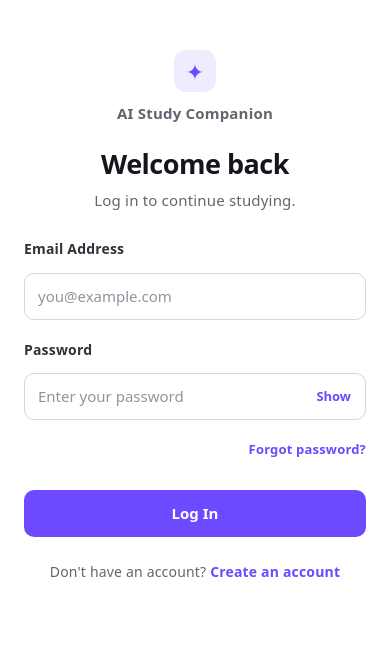
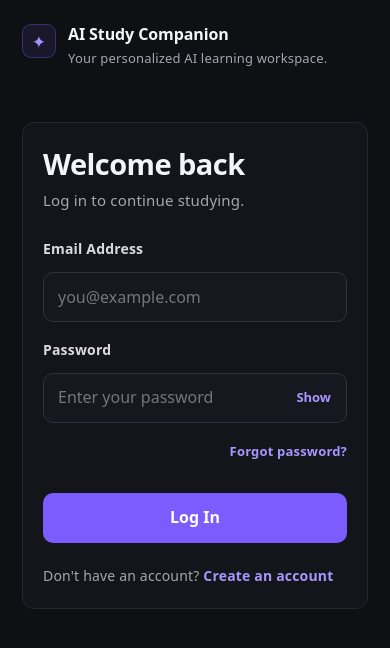
Before and after one commit to acev-0007/CPSC_491_Study_Companion, a React app in the folder frontend/: page /login in a window 390 px wide. Shown: the top 648 px of the page. Built offline with nearby package versions, Linux system fonts and the light colour scheme; the HTML template or start-up script is replaced by a standard one.

Commit message:
changed login style to match darker asthetic

```diff
--- a/frontend/src/index.css
+++ b/frontend/src/index.css
@@ -116,12 +116,11 @@ code {
   background: var(--code-bg);
 }
 
-
 /* =========================
    Authentication Pages
    ========================= */
-/* Keep auth styling scoped so other pages continue using
-   the shared root variables and application layout above. */
+/* Auth styles stay scoped to the Login/Register shell so the rest of
+   the application continues using the shared variables above. */
 #root:has(.auth-page) {
   width: 100%;
   max-width: none;
@@ -129,144 +128,179 @@ code {
 }
 
 .auth-page {
-  --auth-primary: #6d4aff;
-  --auth-primary-hover: #5b3ee6;
-  --auth-heading: #17151c;
-  --auth-text: #67636f;
-  --auth-label: #34313a;
-  --auth-input-border: #d8d5de;
-  --auth-placeholder: #96919d;
-  --auth-error: #b42318;
-  --auth-error-bg: #fff7f6;
-  --auth-error-border: #f4c7c3;
+  --auth-bg: #0f1014;
+  --auth-panel-surface: #14151a;
+  --auth-panel-border: #26272e;
+  --auth-surface: #17181f;
+  --auth-surface-hover: #1b1c24;
+  --auth-border: #30313a;
+  --auth-border-hover: #464854;
+  --auth-primary: #7c5cff;
+  --auth-primary-hover: #8a70ff;
+  --auth-primary-active: #6f52e5;
+  --auth-heading: #f5f4f8;
+  --auth-text: #a8a5b1;
+  --auth-label: #ddd9e3;
+  --auth-placeholder: #737581;
+  --auth-error: #ff9188;
+  --auth-error-bg: rgba(255, 99, 87, 0.08);
+  --auth-error-border: rgba(255, 145, 136, 0.3);
+  --auth-success: #7bd88f;
+  --auth-success-bg: rgba(123, 216, 143, 0.1);
 
+  position: relative;
   min-height: 100svh;
   width: 100%;
-  display: flex;
-  justify-content: center;
-  align-items: center;
-  padding: 40px 20px;
+  overflow: hidden;
   box-sizing: border-box;
-
-  color-scheme: light;
+  color-scheme: dark;
+  color: var(--auth-heading);
+  background: var(--auth-bg);
   font-family:
     system-ui,
     -apple-system,
     BlinkMacSystemFont,
     "Segoe UI",
     sans-serif;
-  color: var(--auth-heading);
-  background:
-    radial-gradient(
-      circle at top left,
-      rgba(124, 92, 255, 0.13),
-      transparent 34%
-    ),
-    radial-gradient(
-      circle at bottom right,
-      rgba(96, 165, 250, 0.1),
-      transparent 32%
-    ),
-    #f8f7fb;
 }
 
-.auth-card {
-  width: 100%;
-  max-width: 430px;
-  padding: 38px 38px 34px;
-  box-sizing: border-box;
-  background: rgba(255, 255, 255, 0.97);
-  border: 1px solid rgba(221, 218, 226, 0.9);
-  border-radius: 18px;
-  box-shadow: 0 16px 40px rgba(25, 20, 35, 0.07);
+.auth-brand {
+  position: absolute;
+  top: 36px;
+  left: 40px;
+  z-index: 1;
+  display: flex;
+  align-items: flex-start;
+  gap: 12px;
+  max-width: min(360px, calc(100% - 80px));
   text-align: left;
 }
 
-.auth-card-success {
-  text-align: center;
-}
-
-.auth-logo {
-  width: 42px;
-  height: 42px;
-  margin: 0 auto 12px;
-  display: flex;
-  justify-content: center;
-  align-items: center;
-  border-radius: 12px;
-  background: rgba(109, 74, 255, 0.1);
-  color: var(--auth-primary);
-  font-size: 22px;
+.auth-brand-mark {
+  flex: 0 0 auto;
+  display: grid;
+  place-items: center;
+  width: 34px;
+  height: 34px;
+  border: 1px solid rgba(124, 92, 255, 0.34);
+  border-radius: 10px;
+  background: rgba(124, 92, 255, 0.1);
+  color: #a691ff;
+  font-size: 17px;
   line-height: 1;
 }
 
-.auth-logo-success {
-  background: #eefbf3;
-  color: #168344;
-  font-size: 20px;
-  font-weight: 700;
+.auth-brand-copy {
+  min-width: 0;
 }
 
-.app-title {
-  margin: 0 0 24px;
-  text-align: center;
+.auth-brand-name {
+  margin: 0;
+  color: var(--auth-heading);
   font-family: var(--heading);
-  font-size: 15px;
-  font-weight: 600;
+  font-size: 16px;
+  font-weight: 650;
   line-height: 1.3;
-  letter-spacing: 0.2px;
+  letter-spacing: -0.1px;
+}
+
+.auth-brand-tagline {
+  margin: 4px 0 0;
   color: var(--auth-text);
+  font-size: 13px;
+  line-height: 1.45;
+}
+
+.auth-shell {
+  min-height: 100svh;
+  width: 100%;
+  display: grid;
+  grid-template-columns:
+    minmax(220px, 1fr)
+    minmax(410px, 470px)
+    minmax(260px, 1.2fr);
+  align-items: center;
+  padding: 112px 48px 56px;
+  box-sizing: border-box;
+}
+
+.auth-panel {
+  grid-column: 2;
+  width: 100%;
+  min-width: 0;
+  padding: 28px 26px 26px;
+  box-sizing: border-box;
+  border: 1px solid var(--auth-panel-border);
+  border-radius: 14px;
+  background: var(--auth-panel-surface);
+  text-align: left;
+}
+
+.auth-panel-success {
+  max-width: 410px;
+}
+
+.auth-intro {
+  margin-bottom: 30px;
 }
 
 .auth-heading {
   margin: 0;
-  text-align: center;
+  color: var(--auth-heading);
   font-family: var(--heading);
-  font-size: 30px;
+  font-size: 32px;
   font-weight: 700;
-  line-height: 1.2;
-  letter-spacing: -0.5px;
-  color: var(--auth-heading);
+  line-height: 1.15;
+  letter-spacing: -0.7px;
+  text-align: left;
 }
 
 .auth-subtitle {
-  max-width: 340px;
-  margin: 9px auto 30px;
-  text-align: center;
+  max-width: 390px;
+  margin: 9px 0 0;
   color: var(--auth-text);
   font-size: 15px;
-  line-height: 1.5;
+  line-height: 1.55;
+  text-align: left;
 }
 
 .auth-success-copy {
-  margin-bottom: 26px;
+  margin-top: 10px;
 }
 
 .auth-form {
   width: 100%;
 }
 
-.form-group {
-  margin-bottom: 18px;
+.auth-page .form-group {
+  margin-bottom: 19px;
 }
 
-.form-group label {
+.auth-page .form-group label {
   display: block;
-  margin-bottom: 7px;
+  margin-bottom: 8px;
   color: var(--auth-label);
   font-size: 14px;
   font-weight: 600;
+  line-height: 1.35;
 }
 
-.form-group input {
+.field-label-row {
+  display: flex;
+  align-items: center;
+  justify-content: space-between;
+}
+
+.auth-page .form-group input {
   width: 100%;
-  min-height: 46px;
-  padding: 11px 13px;
+  min-height: 48px;
+  padding: 12px 14px;
   box-sizing: border-box;
-  border: 1px solid var(--auth-input-border);
+  border: 1px solid var(--auth-border);
   border-radius: 10px;
-  background: #fff;
+  background: var(--auth-surface);
   color: var(--auth-heading);
+  caret-color: var(--auth-primary);
   font: inherit;
   font-size: 15px;
   outline: none;
@@ -276,25 +310,28 @@ code {
     background-color 0.15s ease;
 }
 
-.form-group input::placeholder {
+.auth-page .form-group input::placeholder {
   color: var(--auth-placeholder);
+  opacity: 1;
 }
 
-.form-group input:hover {
-  border-color: #b4a9df;
+.auth-page .form-group input:hover {
+  border-color: var(--auth-border-hover);
+  background: var(--auth-surface-hover);
 }
 
-.form-group input:focus-visible {
+.auth-page .form-group input:focus-visible {
   border-color: var(--auth-primary);
-  box-shadow: 0 0 0 3px rgba(109, 74, 255, 0.14);
+  background: var(--auth-surface-hover);
+  box-shadow: 0 0 0 3px rgba(124, 92, 255, 0.2);
 }
 
-.form-group input[aria-invalid="true"] {
+.auth-page .form-group input[aria-invalid="true"] {
   border-color: var(--auth-error);
 }
 
-.form-group input[aria-invalid="true"]:focus-visible {
-  box-shadow: 0 0 0 3px rgba(180, 35, 24, 0.12);
+.auth-page .form-group input[aria-invalid="true"]:focus-visible {
+  box-shadow: 0 0 0 3px rgba(255, 145, 136, 0.15);
 }
 
 .password-field {
@@ -302,21 +339,21 @@ code {
 }
 
 .password-field input {
-  padding-right: 66px;
+  padding-right: 68px !important;
 }
 
 .password-toggle {
   position: absolute;
   top: 50%;
   right: 7px;
-  min-width: 50px;
-  min-height: 34px;
-  padding: 5px 8px;
+  min-width: 52px;
+  min-height: 36px;
+  padding: 6px 9px;
   transform: translateY(-50%);
   border: 0;
   border-radius: 7px;
   background: transparent;
-  color: var(--auth-primary);
+  color: #a995ff;
   font: inherit;
   font-size: 13px;
   font-weight: 600;
@@ -324,34 +361,35 @@ code {
 }
 
 .password-toggle:hover {
-  background: rgba(109, 74, 255, 0.07);
+  background: rgba(124, 92, 255, 0.1);
+  color: #c0b2ff;
 }
 
 .password-toggle:focus-visible,
 .forgot-password a:focus-visible,
 .auth-footer a:focus-visible,
 .auth-button:focus-visible {
-  outline: 3px solid rgba(109, 74, 255, 0.24);
+  outline: 3px solid rgba(124, 92, 255, 0.38);
   outline-offset: 2px;
 }
 
 .field-error {
-  margin-top: 7px;
+  margin: 7px 0 0;
   color: var(--auth-error);
   font-size: 13px;
-  line-height: 1.4;
+  line-height: 1.45;
 }
 
 .forgot-password {
-  margin-top: -7px;
-  margin-bottom: 19px;
+  margin-top: -8px;
+  margin-bottom: 20px;
   text-align: right;
 }
 
 .forgot-password a,
 .auth-footer a {
   border-radius: 4px;
-  color: var(--auth-primary);
+  color: #a995ff;
   font-weight: 600;
   text-decoration: none;
 }
@@ -365,14 +403,16 @@ code {
 
 .forgot-password a:hover,
 .auth-footer a:hover {
+  color: #c0b2ff;
   text-decoration: underline;
+  text-underline-offset: 3px;
 }
 
 .auth-message {
   display: flex;
   align-items: flex-start;
   gap: 9px;
-  margin: 0 0 16px;
+  margin: 0 0 17px;
   padding: 11px 12px;
   border: 1px solid transparent;
   border-radius: 9px;
@@ -403,21 +443,22 @@ code {
 
 .auth-button {
   width: 100%;
-  min-height: 46px;
-  margin-top: 4px;
+  min-height: 48px;
+  margin-top: 3px;
   padding: 12px 18px;
   box-sizing: border-box;
-  border: none;
+  border: 1px solid transparent;
   border-radius: 10px;
   background: var(--auth-primary);
   color: #fff;
   font: inherit;
   font-size: 15px;
-  font-weight: 600;
+  font-weight: 650;
+  line-height: 1.35;
   cursor: pointer;
   transition:
     background-color 0.15s ease,
-    box-shadow 0.15s ease,
+    border-color 0.15s ease,
     opacity 0.15s ease;
 }
 
@@ -426,48 +467,136 @@ code {
 }
 
 .auth-button:active:not(:disabled) {
-  box-shadow: inset 0 1px 2px rgba(0, 0, 0, 0.12);
+  background: var(--auth-primary-active);
 }
 
 .auth-button:disabled {
   cursor: not-allowed;
-  opacity: 0.58;
+  opacity: 0.52;
 }
 
 .auth-footer {
   margin-top: 24px;
-  text-align: center;
   color: var(--auth-text);
   font-size: 14px;
   line-height: 1.5;
+  text-align: left;
 }
 
-@media (max-width: 500px) {
-  .auth-page {
-    align-items: flex-start;
-    padding: 22px 14px;
-    background: #fff;
+.auth-success-mark {
+  display: grid;
+  place-items: center;
+  width: 42px;
+  height: 42px;
+  margin-bottom: 20px;
+  border: 1px solid rgba(123, 216, 143, 0.28);
+  border-radius: 12px;
+  background: var(--auth-success-bg);
+  color: var(--auth-success);
+  font-size: 20px;
+  font-weight: 700;
+  line-height: 1;
+}
+
+@media (max-width: 860px) {
+  .auth-brand {
+    top: 28px;
+    left: 28px;
+    max-width: calc(100% - 56px);
   }
 
-  .auth-card {
+  .auth-shell {
+    grid-template-columns:
+      minmax(28px, 1fr)
+      minmax(390px, 460px)
+      minmax(28px, 1fr);
+    padding: 120px 28px 48px;
+  }
+}
+
+@media (max-width: 560px) {
+  .auth-page {
+    min-height: 100svh;
+    overflow: visible;
+  }
+
+  .auth-brand {
+    position: static;
     max-width: none;
-    padding: 28px 10px 24px;
-    border: none;
-    border-radius: 0;
-    box-shadow: none;
+    padding: 24px 22px 0;
+  }
+
+  .auth-brand-mark {
+    width: 32px;
+    height: 32px;
+    border-radius: 9px;
+  }
+
+  .auth-brand-tagline {
+    max-width: 260px;
+  }
+
+  .auth-shell {
+    min-height: auto;
+    display: block;
+    padding: 54px 22px 42px;
+  }
+
+  .auth-panel {
+    width: 100%;
+    max-width: none;
+    padding: 24px 20px 22px;
+    border-radius: 12px;
   }
 
   .auth-heading {
-    font-size: 27px;
+    font-size: 29px;
+    letter-spacing: -0.55px;
   }
 
-  .auth-subtitle {
-    margin-bottom: 26px;
+  .auth-intro {
+    margin-bottom: 28px;
+  }
+
+  .auth-page .form-group input {
+    min-height: 50px;
+    font-size: 16px;
+  }
+
+  .password-toggle {
+    min-height: 38px;
+  }
+
+  .auth-button {
+    min-height: 50px;
+    font-size: 16px;
+  }
+
+  .auth-footer {
+    margin-top: 22px;
+  }
+}
+
+@media (max-width: 360px) {
+  .auth-brand {
+    padding-inline: 18px;
+  }
+
+  .auth-brand-tagline {
+    display: none;
+  }
+
+  .auth-shell {
+    padding: 46px 18px 36px;
+  }
+
+  .auth-panel {
+    padding: 22px 16px 20px;
   }
 }
 
 @media (prefers-reduced-motion: reduce) {
-  .form-group input,
+  .auth-page .form-group input,
   .auth-button {
     transition: none;
   }
--- a/frontend/src/pages/Login.jsx
+++ b/frontend/src/pages/Login.jsx
@@ -86,26 +86,40 @@ function Login() {
   return (
     <div className="auth-page">
 
-      <main className="auth-card">
-
+      <header className="auth-brand">
         <div
-          className="auth-logo"
+          className="auth-brand-mark"
           aria-hidden="true"
         >
           ✦
         </div>
 
-        <p className="app-title">
+        <div className="auth-brand-copy">
+          <p className="auth-brand-name">
             AI Study Companion
           </p>
+          <p className="auth-brand-tagline">
+            Your personalized AI learning workspace.
+          </p>
+        </div>
+      </header>
 
-        <h1 className="auth-heading">
+      <main className="auth-shell">
+        <section
+          className="auth-panel"
+          aria-labelledby="login-heading"
+        >
+          <div className="auth-intro">
+            <h1
+              id="login-heading"
+              className="auth-heading"
+            >
               Welcome back
             </h1>
             <p className="auth-subtitle">
               Log in to continue studying.
             </p>
-
+          </div>
 
           <form
             className="auth-form"
@@ -140,9 +154,11 @@ function Login() {
 
             <div className="form-group">
 
+              <div className="field-label-row">
                 <label htmlFor="password">
                   Password
                 </label>
+              </div>
 
               <div className="password-field">
                 <input
@@ -237,7 +253,7 @@ function Login() {
             </Link>
 
           </p>
-
+        </section>
       </main>
 
     </div>
--- a/frontend/src/pages/Register.jsx
+++ b/frontend/src/pages/Register.jsx
@@ -130,22 +130,42 @@ function Register() {
     return (
       <div className="auth-page">
 
-        <main
-          className="auth-card auth-card-success"
+        <header className="auth-brand">
+          <div
+            className="auth-brand-mark"
+            aria-hidden="true"
+          >
+            ✦
+          </div>
+
+          <div className="auth-brand-copy">
+            <p className="auth-brand-name">
+              AI Study Companion
+            </p>
+            <p className="auth-brand-tagline">
+              Your personalized AI learning workspace.
+            </p>
+          </div>
+        </header>
+
+        <main className="auth-shell">
+          <section
+            className="auth-panel auth-panel-success"
             aria-live="polite"
+            aria-labelledby="register-success-heading"
           >
             <div
-            className="auth-logo auth-logo-success"
+              className="auth-success-mark"
               aria-hidden="true"
             >
               ✓
             </div>
 
-          <p className="app-title">
-            AI Study Companion
-          </p>
-
-          <h1 className="auth-heading">
+            <div className="auth-intro">
+              <h1
+                id="register-success-heading"
+                className="auth-heading"
+              >
                 Account created
               </h1>
 
@@ -154,6 +174,7 @@ function Register() {
                   ? "Check your email to confirm your account before logging in."
                   : "Your account is ready. You can continue to your dashboard."}
               </p>
+            </div>
 
             <button
               className="auth-button"
@@ -173,7 +194,7 @@ function Register() {
                 : "Continue"}
 
             </button>
-
+          </section>
         </main>
 
       </div>
@@ -187,25 +208,40 @@ function Register() {
   return (
     <div className="auth-page">
 
-      <main className="auth-card">
-
+      <header className="auth-brand">
         <div
-          className="auth-logo"
+          className="auth-brand-mark"
           aria-hidden="true"
         >
           ✦
         </div>
 
-        <p className="app-title">
+        <div className="auth-brand-copy">
+          <p className="auth-brand-name">
             AI Study Companion
           </p>
+          <p className="auth-brand-tagline">
+            Your personalized AI learning workspace.
+          </p>
+        </div>
+      </header>
 
-        <h1 className="auth-heading">
+      <main className="auth-shell">
+        <section
+          className="auth-panel"
+          aria-labelledby="register-heading"
+        >
+          <div className="auth-intro">
+            <h1
+              id="register-heading"
+              className="auth-heading"
+            >
               Create your account
             </h1>
             <p className="auth-subtitle">
-          Create an account to save your progress and access your study tools.
+              Save your progress and access your study tools.
             </p>
+          </div>
 
 
           <form
@@ -431,7 +467,7 @@ function Register() {
             </Link>
 
           </p>
-
+        </section>
       </main>
 
     </div>
```
Lines whose indentation alone changed are shown as unchanged.
